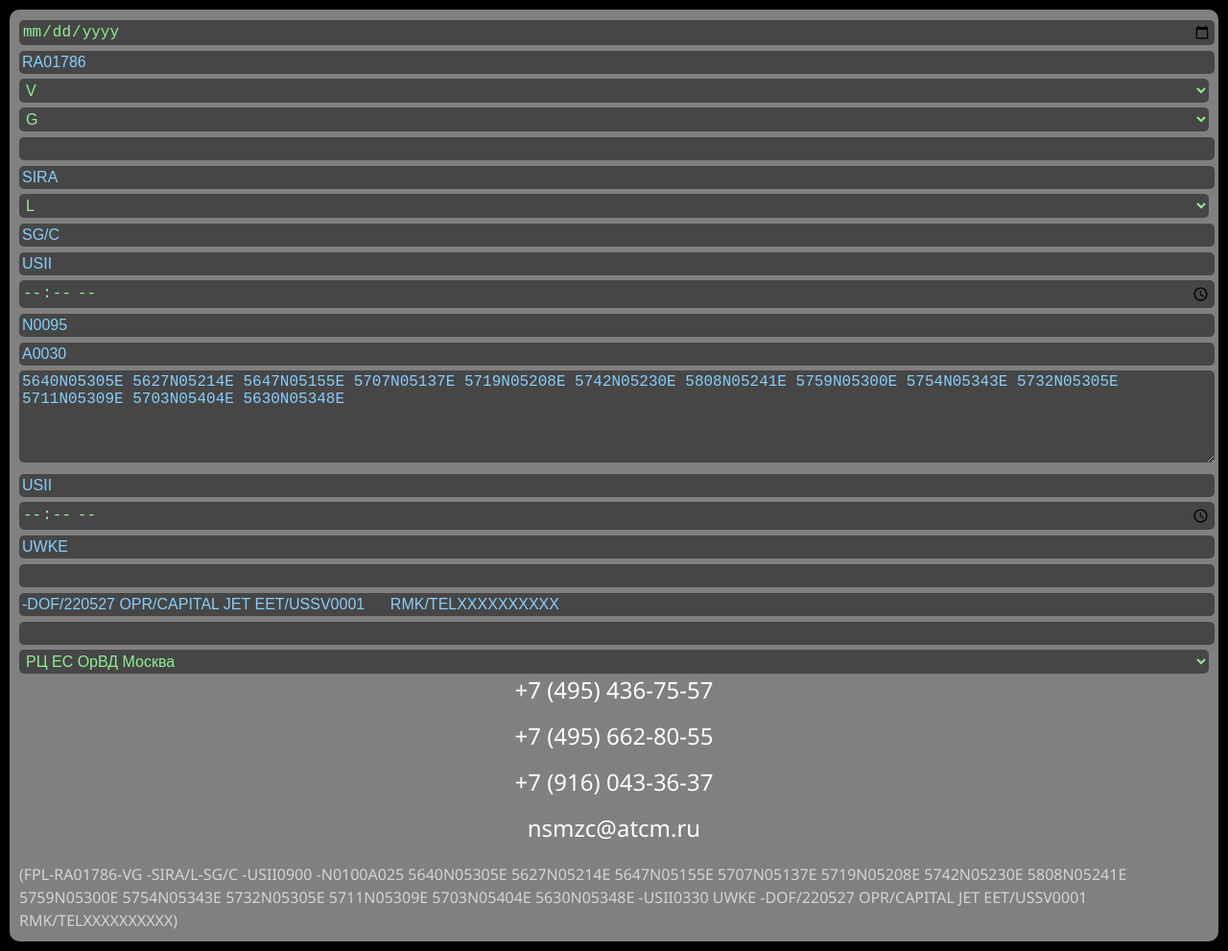
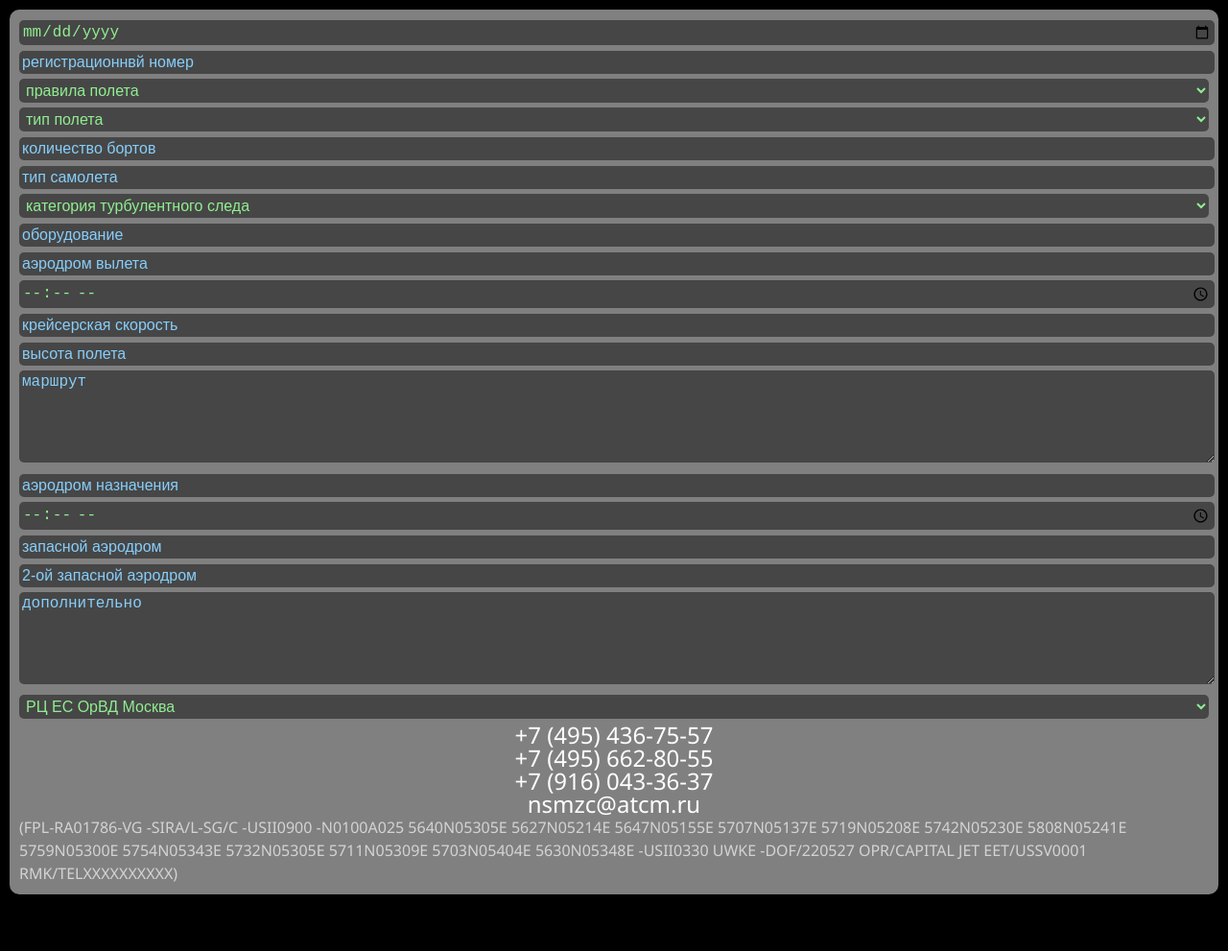
Before and after one commit to andrey-trofimov/fpl, a plain HTML site: page index.html in a window 1280 px wide. Shown: the whole page at 96% size. After the commit the page ends 942 px from the top, so only its background shows below. Drawn offline with Linux system fonts and the light colour scheme.

Commit message:
minor chenges in js and html

```diff
--- a/index.html
+++ b/index.html
@@ -11,49 +11,42 @@
 
   <body>
     <form id="fpl">
-      <input type="date" placeholder="220517" id="dof" />
-      <input type="text" placeholder="RA01786" id="aircraft-id" />
+      <input type="date" placeholder="дата полета" id="dof" />
+      <input type="text" placeholder="регистрационнвй номер" id="aircraft-id" />
       <select id="flight-rules" name="flight-rules">
+        <option value="">правила полета</option>
         <option value="V">V</option>
         <option value="I">I</option>
         <option value="Y">Y</option>
         <option value="Z">Z</option>
       </select>
       <select id="type-of-flight" name="type-of-flight">
+        <option value="">тип полета</option>
         <option value="G">G</option>
         <option value="S">S</option>
         <option value="N">N</option>
         <option value="M">M</option>
         <option value="X">X</option>
       </select>
-      <input type="number" id="number" />
-      <input type="text" placeholder="SIRA" id="type-of-aircraft" />
-      <select id="wakw-turbulence-cat" name="wakw-turbulence-cat">
+      <input type="number" placeholder="количество бортов" id="number" />
+      <input type="text" placeholder="тип самолета" id="type-of-aircraft" />
+      <select id="wake-turbulence-cat" name="wake-turbulence-cat">
+        <option value="">категория турбулентного следа</option>
         <option value="L">L</option>
         <option value="H">H</option>
         <option value="M">M</option>
       </select>
-      <input type="text" placeholder="SG/C" id="equipment" />
-      <input type="text" placeholder="USII" id="departure-aerodrome" />
-      <input type="time" placeholder="1000" id="time" />
-      <input type="text" placeholder="N0095" id="cruising-speed" />
-      <input type="text" placeholder="A0030" id="level" />
-      <textarea
-        rows="5"
-        placeholder="5640N05305E 5627N05214E 5647N05155E 5707N05137E 5719N05208E 5742N05230E 5808N05241E 5759N05300E 5754N05343E 5732N05305E 5711N05309E 5703N05404E 5630N05348E"
-        id="route"
-      ></textarea>
-      <input type="text" placeholder="USII" id="destination-aerodrome" />
-      <input type="time" placeholder="0600" id="total-eet" />
-      <input type="text" placeholder="UWKE" id="altn-aerodrome" />
-      <input type="text" placeholder="" id="second-altn-aerodrome" />
-      <input
-        type="text"
-        placeholder="-DOF/220527 OPR/CAPITAL JET EET/USSV0001
-      RMK/TELXXXXXXXXXX"
-        id="other-information"
-      />
-      <input type="text" placeholder="" id="" />
+      <input type="text" placeholder="оборудование" id="equipment" />
+      <input type="text" placeholder="аэродром вылета" id="departure-aerodrome" />
+      <input type="time" placeholder="время вылета UTC" id="time" />
+      <input type="text" placeholder="крейсерская скорость" id="cruising-speed" />
+      <input type="text" placeholder="высота полета" id="level" />
+      <textarea rows="5" placeholder="маршрут" id="route"></textarea>
+      <input type="text" placeholder="аэродром назначения" id="destination-aerodrome" />
+      <input type="time" placeholder="продолжительность полета" id="total-eet" />
+      <input type="text" placeholder="запасной аэродром" id="altn-aerodrome" />
+      <input type="text" placeholder="2-ой запасной аэродром" id="second-altn-aerodrome" />
+      <textarea rows="5" placeholder="дополнительно" id="other-information"></textarea>
 
       <select id="atc-untits"></select>
       <div id="phone"></div>
@@ -65,7 +58,6 @@
         5711N05309E 5703N05404E 5630N05348E -USII0330 UWKE -DOF/220527 OPR/CAPITAL JET EET/USSV0001
         RMK/TELXXXXXXXXXX)
       </div>
-      <!-- <button id="send">Отправить флайт-план</button> -->
     </form>
   </body>
 </html>
--- a/src/index.js
+++ b/src/index.js
@@ -99,29 +99,33 @@ function showContacts() {
   let email = document.querySelector("#email");
   let finalFpl = document.querySelector("#final-fpl").innerHTML;
 
-  phone.innerHTML = convertStrToArry(atcUnit.phone, "tel:", "");
-  email.innerHTML = convertStrToArry(atcUnit.email, "mailto:", finalFpl);
+  let phoneArry = convertStrToArry(atcUnit.phone);
+  let emailArry = convertStrToArry(atcUnit.email);
+
+  phone.innerHTML = composeContact(phoneArry, "tel:", "");
+  email.innerHTML = composeContact(emailArry, "mailto:", finalFpl);
 }
 
-function convertStrToArry(str, prefix, body = "") {
+function convertStrToArry(str) {
   let separator = ",";
   let strArry = [];
   let arryIndex = 0;
-  let contact = "";
 
-  do {
-    if (str.includes(separator)) {
+  if (str.includes(separator)) {
+    while (str.includes(separator)) {
       strArry[arryIndex] = str.slice(0, str.indexOf(separator));
       str = str.slice(str.indexOf(separator) + 2);
       arryIndex++;
-    } else {
-      strArry[arryIndex] = str;
     }
-  } while (str.includes(separator));
+  }
   strArry[arryIndex] = str;
 
-  let msg = body != "" ? `&body=${body}` : "";
-  strArry.forEach((elem) => (contact += `<a href="${prefix}${elem}${msg}">${elem}</a><br>`));
+  return strArry;
+}
 
+function composeContact(arry, prefix, body = "") {
+  let contact = "";
+  let msg = body != "" ? `?body=${body}` : "";
+  arry.forEach((elem) => (contact += `<a href="${prefix}${elem}${msg}">${elem}</a>`));
   return contact;
 }
```
